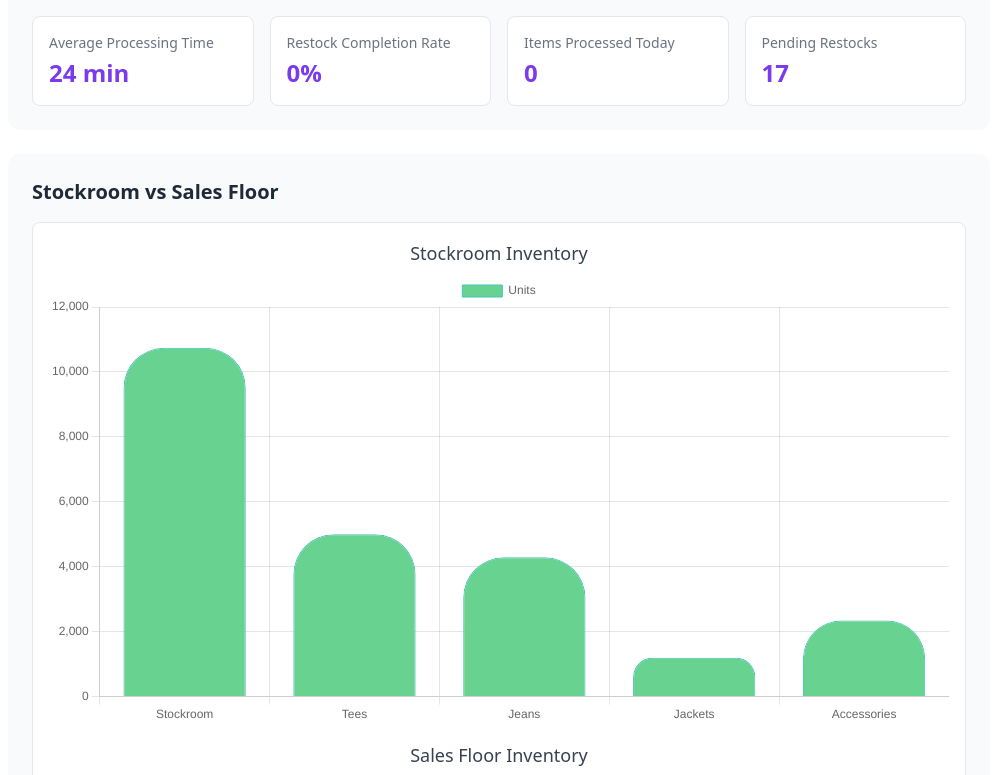
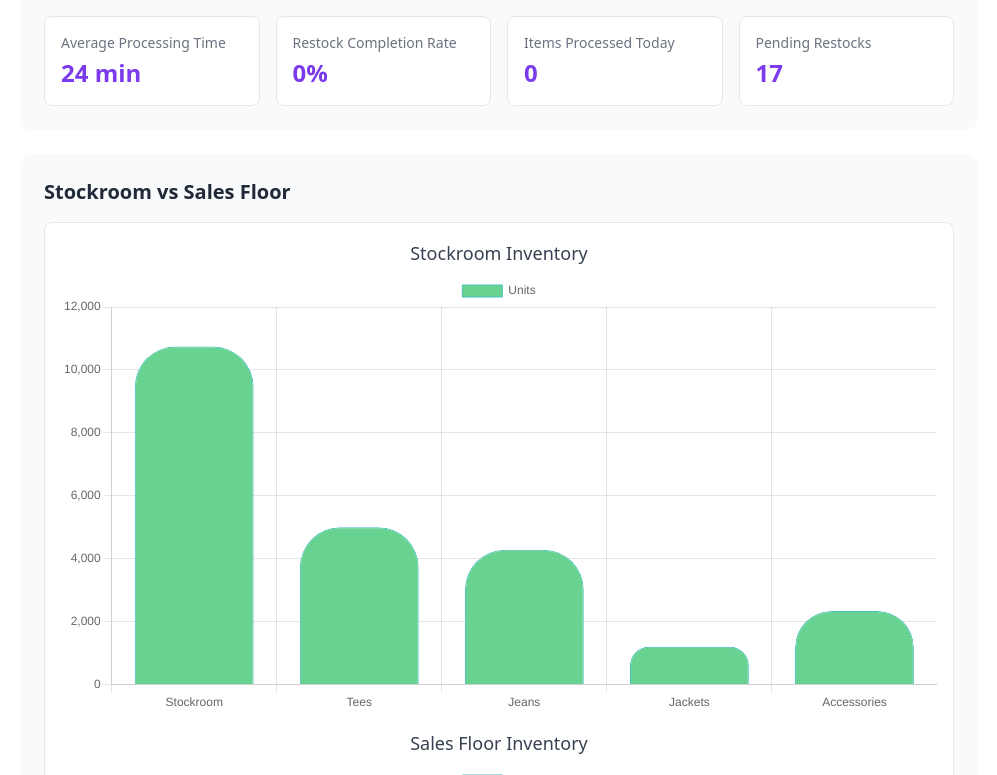
Before and after one commit to MaggPerez/StockSynergy, a React (Vite) app: page /stockroom in a window 1280 px wide. Shown: the part 841-1616 px from the top of the page, without its empty margins (253-1250 px from the left). Built offline with nearby package versions, Linux system fonts and the light colour scheme; no server answers; the database is empty.

Commit message:
adjusted left and right paddings

```diff
--- a/src/pages/Home.tsx
+++ b/src/pages/Home.tsx
@@ -29,7 +29,7 @@ const Home: React.FC = () => {
 
 
                 {/* Dashboard having latest activities */}
-                <div className="px-3 mb-8">
+                <div className="px-6 mb-8">
                     <Dashboard />
                 </div>
 
--- a/src/pages/Stockroom.tsx
+++ b/src/pages/Stockroom.tsx
@@ -51,7 +51,7 @@ function Stockroom() {
             </div>
 
             {/* Main Content */}
-            <div className="px-3 mb-8">
+            <div className="px-6 mb-8">
 
                 {/* Overview Cards */}
                 <div className="mb-8">
```
